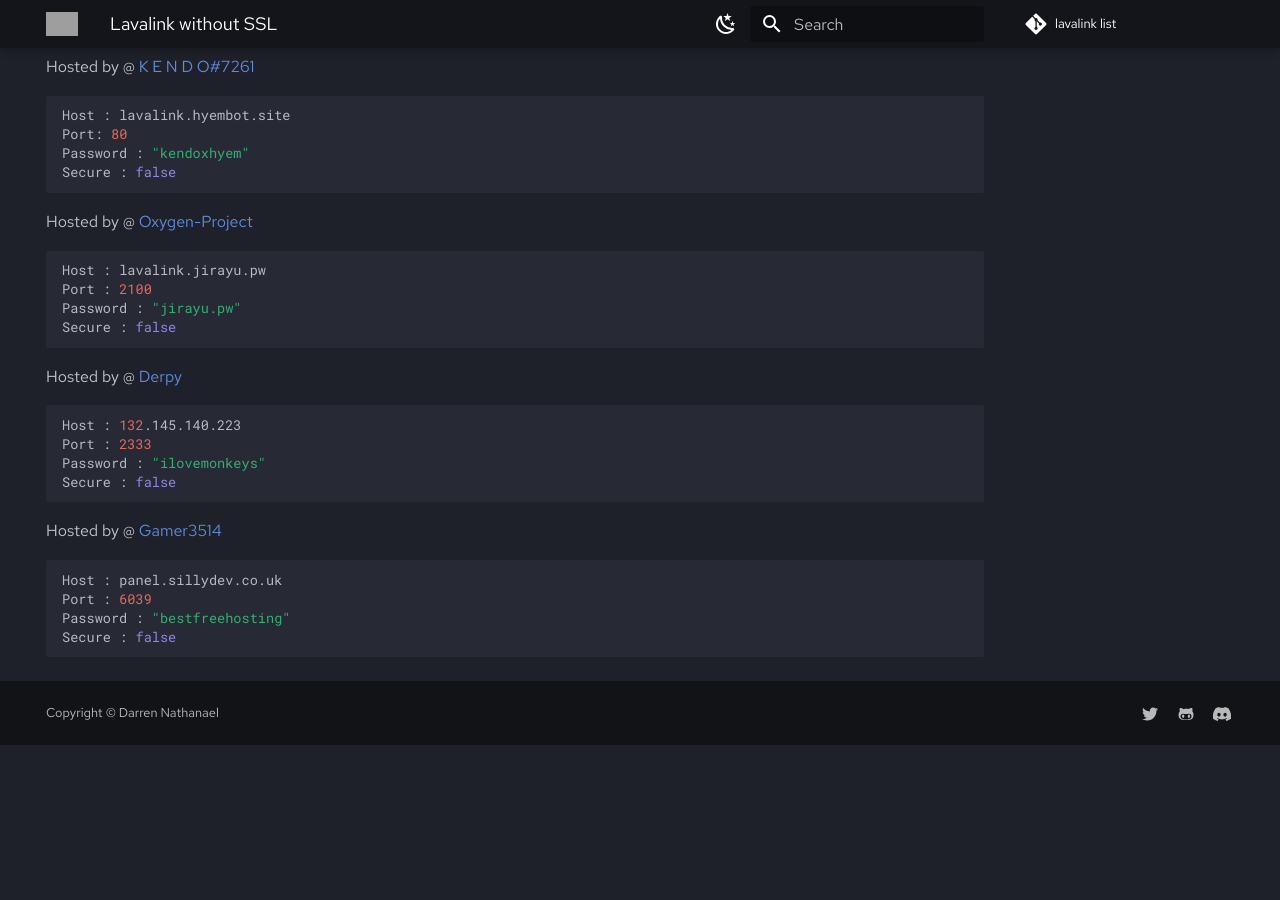
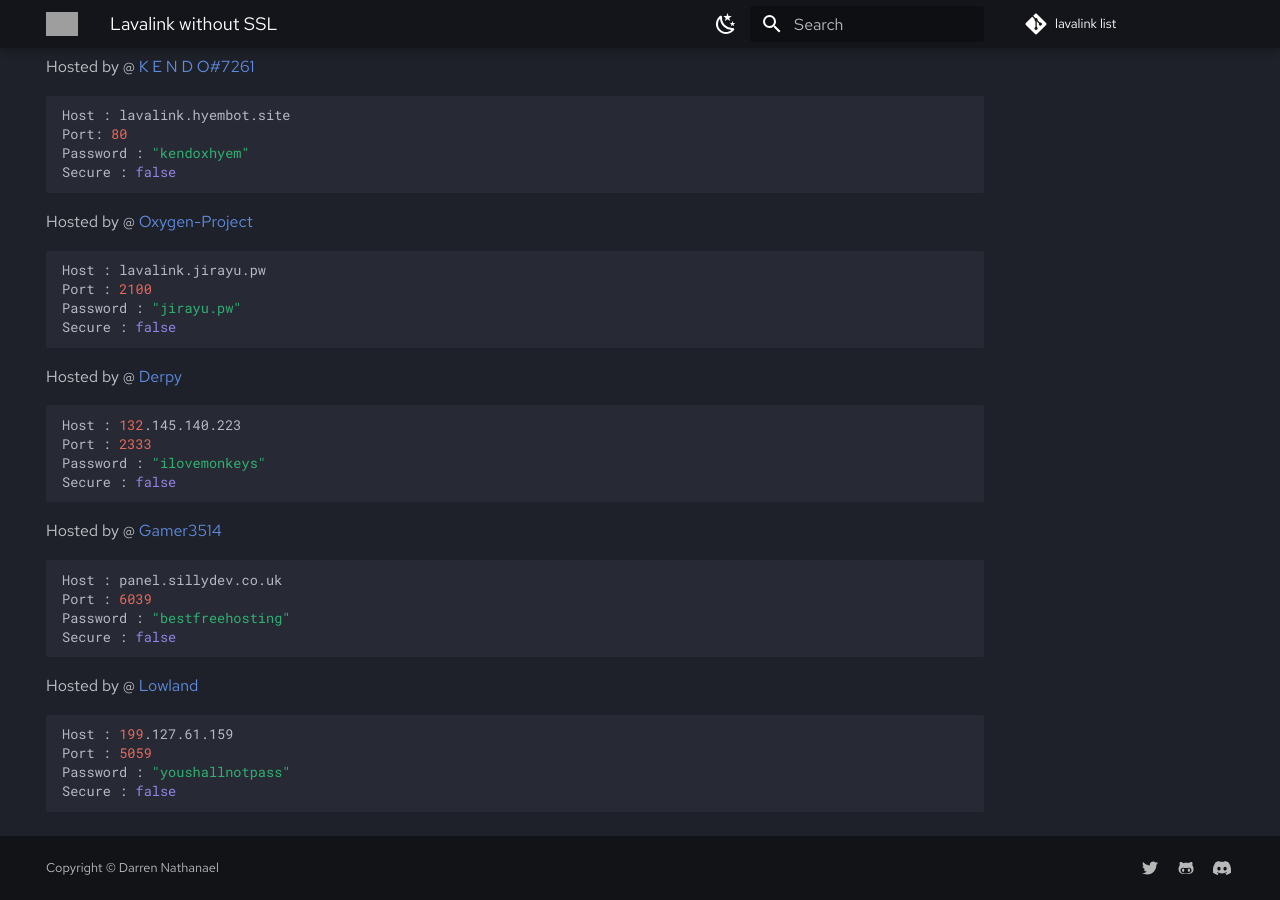
Before and after one commit to DarrenOfficial/lavalink-list, an MkDocs documentation site: the page built from docs/NoSSL/lavalink-without-ssl.md, in a window 1280 px wide and 900 px high, scrolled down 4222 px. Built offline with MkDocs 1.6.1 and Material for MkDocs 9.7.7, drawn with Linux system fonts in a browser that asks for light colours; comment, search, counter and statistics services are not loaded; before the commit the page ends 4967 px from its top, so only the background shows below that; grey boxes are pictures that could not be loaded.

Commit message:
Update lavalink-without-ssl.md (#317)

````diff
--- a/docs/NoSSL/lavalink-without-ssl.md
+++ b/docs/NoSSL/lavalink-without-ssl.md
@@ -245,3 +245,10 @@ Port : 6039
 Password : "bestfreehosting"
 Secure : false
 ```
+Hosted by @ [Lowland](https://e-z.bio/lowland)
+```bash
+Host : 199.127.61.159
+Port : 5059
+Password : "youshallnotpass"
+Secure : false
+```
````
